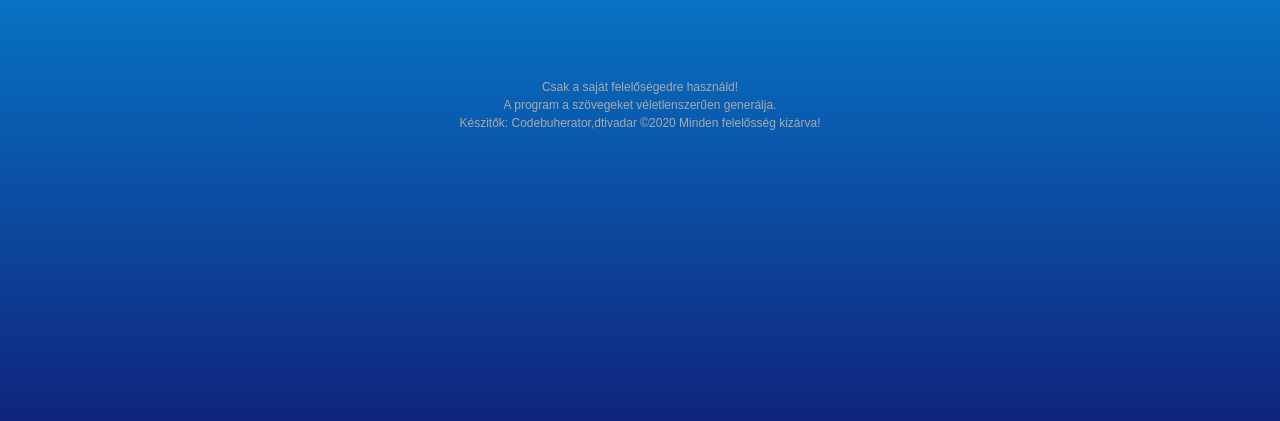
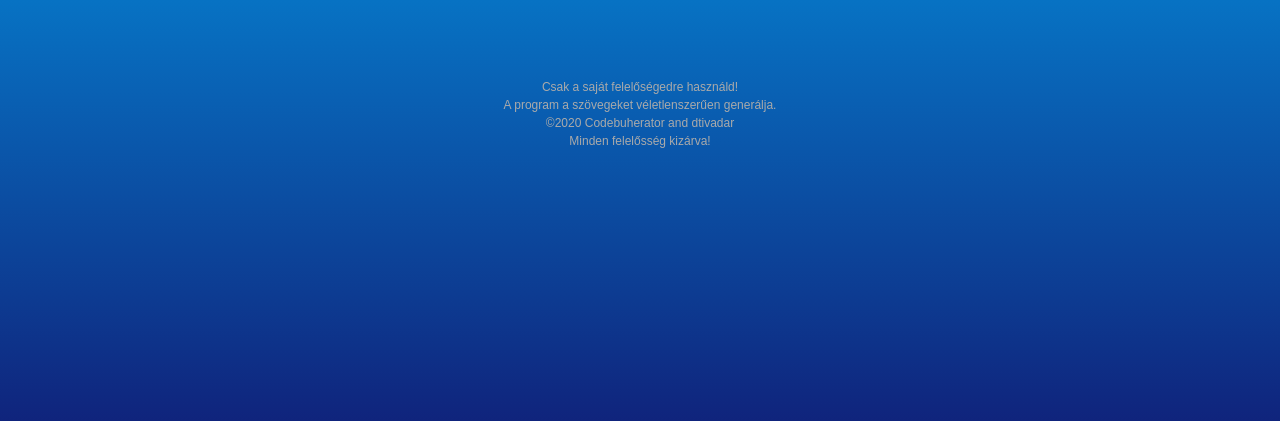
Before and after one commit to CodeBuherator/KMMH, a plain HTML site: page index.html in a window 1280 px wide. Shown: the part 353-774 px from the top of the page. Drawn offline with Linux system fonts and the light colour scheme.

Commit message:
Lábléc javítva

```diff
--- a/index.html
+++ b/index.html
@@ -14,8 +14,8 @@
     <div id="description">
         Csak a saját felelőségedre használd!<br>
         A program a szövegeket véletlenszerűen generálja.<br>
-        Készitők: Codebuherator,dtivadar
-        &copy;2020 Minden felelősség kizárva!
+        &copy;2020 Codebuherator and dtivadar<br>
+        Minden felelősség kizárva!
     </div>
 </body>
 </html>
```
